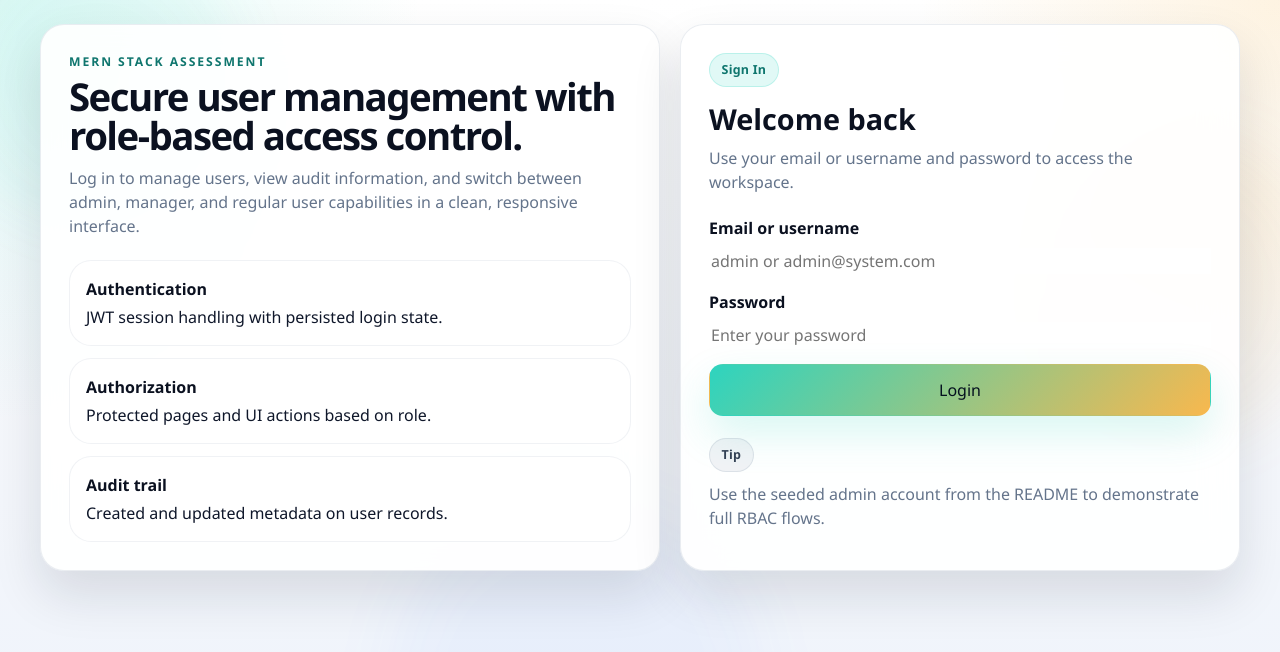
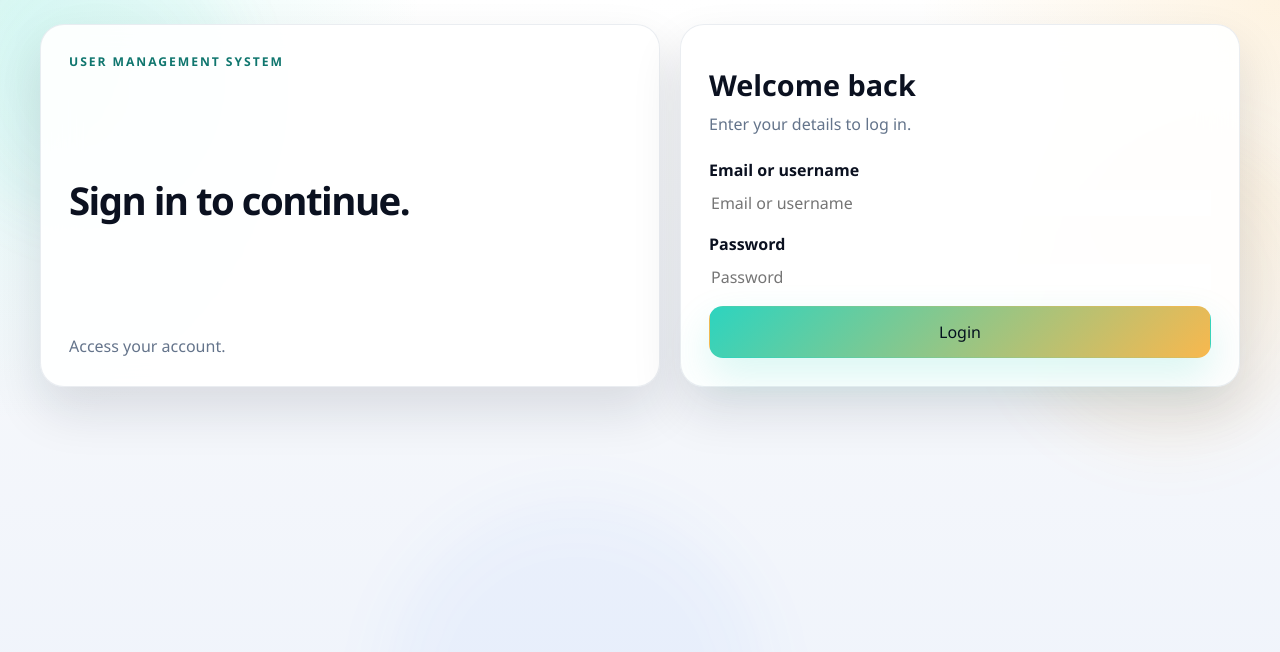
Before and after one commit to Kartikeya-guthub/User-Management-System, a React (Vite) app in the folder client/: page /login in a window 1280 px wide. Shown: the top 652 px of the page. Built offline with nearby package versions, Linux system fonts and the light colour scheme; no server answers.

Commit message:
Simplify login page copy

```diff
--- a/client/src/pages/LoginPage.jsx
+++ b/client/src/pages/LoginPage.jsx
@@ -24,34 +24,15 @@ const LoginPage = () => {
   return (
     <div className="auth-layout">
       <section className="auth-hero surface">
-        <span className="eyebrow">MERN Stack Assessment</span>
-        <h1>Secure user management with role-based access control.</h1>
-        <p>
-          Log in to manage users, view audit information, and switch between admin, manager,
-          and regular user capabilities in a clean, responsive interface.
-        </p>
-
-        <div className="feature-list">
-          <div className="feature-item">
-            <strong>Authentication</strong>
-            <span>JWT session handling with persisted login state.</span>
-          </div>
-          <div className="feature-item">
-            <strong>Authorization</strong>
-            <span>Protected pages and UI actions based on role.</span>
-          </div>
-          <div className="feature-item">
-            <strong>Audit trail</strong>
-            <span>Created and updated metadata on user records.</span>
-          </div>
-        </div>
+        <span className="eyebrow">User Management System</span>
+        <h1>Sign in to continue.</h1>
+        <p>Access your account.</p>
       </section>
 
       <section className="auth-card surface">
         <div className="auth-card__header">
-          <span className="badge badge--info">Sign in</span>
           <h2>Welcome back</h2>
-          <p>Use your email or username and password to access the workspace.</p>
+          <p>Enter your details to log in.</p>
         </div>
 
         {error && <div className="alert alert--danger">{error}</div>}
@@ -65,7 +46,7 @@ const LoginPage = () => {
               onChange={(e) => setIdentifier(e.target.value)}
               required
               autoComplete="username"
-              placeholder="admin or admin@system.com"
+              placeholder="Email or username"
             />
           </label>
 
@@ -77,7 +58,7 @@ const LoginPage = () => {
               onChange={(e) => setPassword(e.target.value)}
               required
               autoComplete="current-password"
-              placeholder="Enter your password"
+              placeholder="Password"
             />
           </label>
 
@@ -86,10 +67,6 @@ const LoginPage = () => {
           </button>
         </form>
 
-        <div className="login-note">
-          <span className="badge badge--neutral">Tip</span>
-          <p>Use the seeded admin account from the README to demonstrate full RBAC flows.</p>
-        </div>
       </section>
     </div>
   );
```
